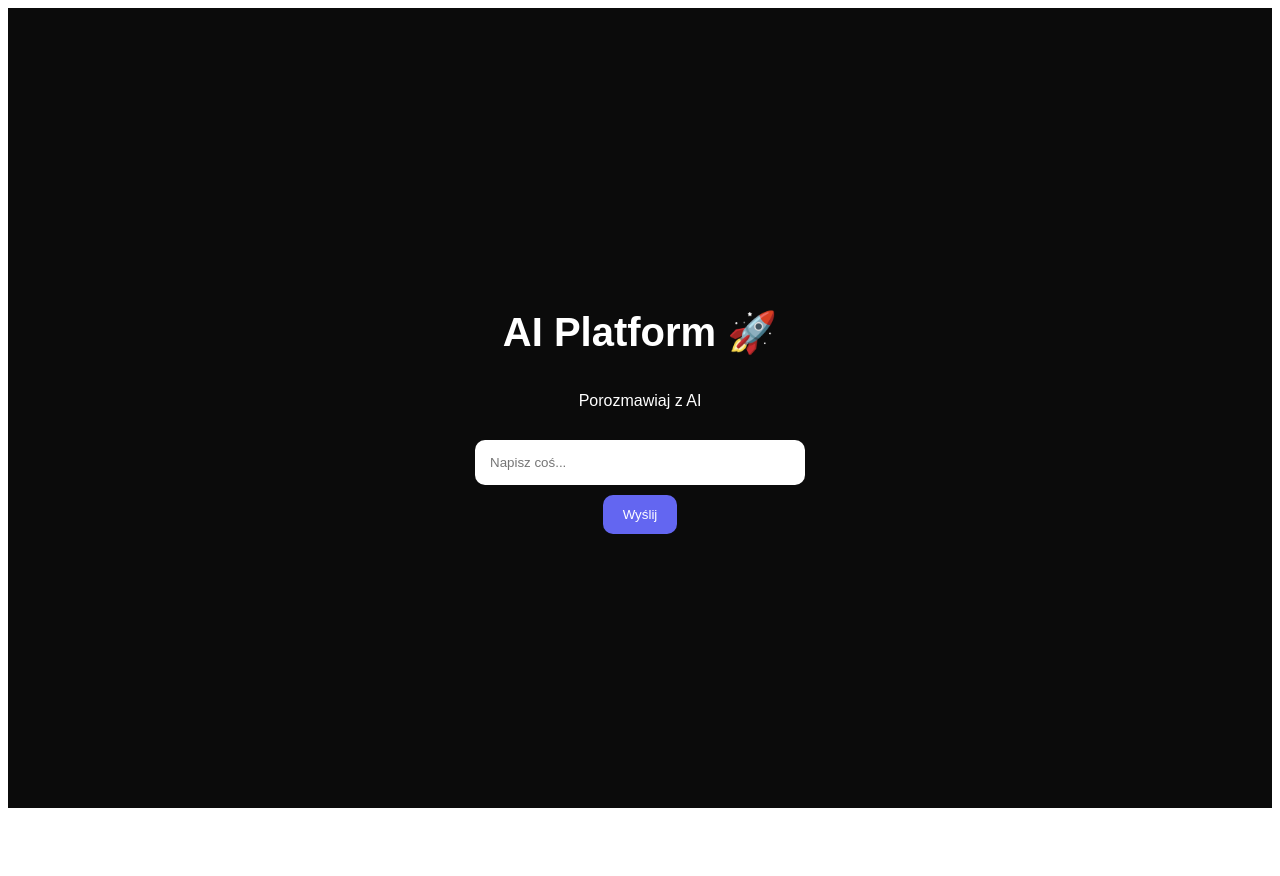
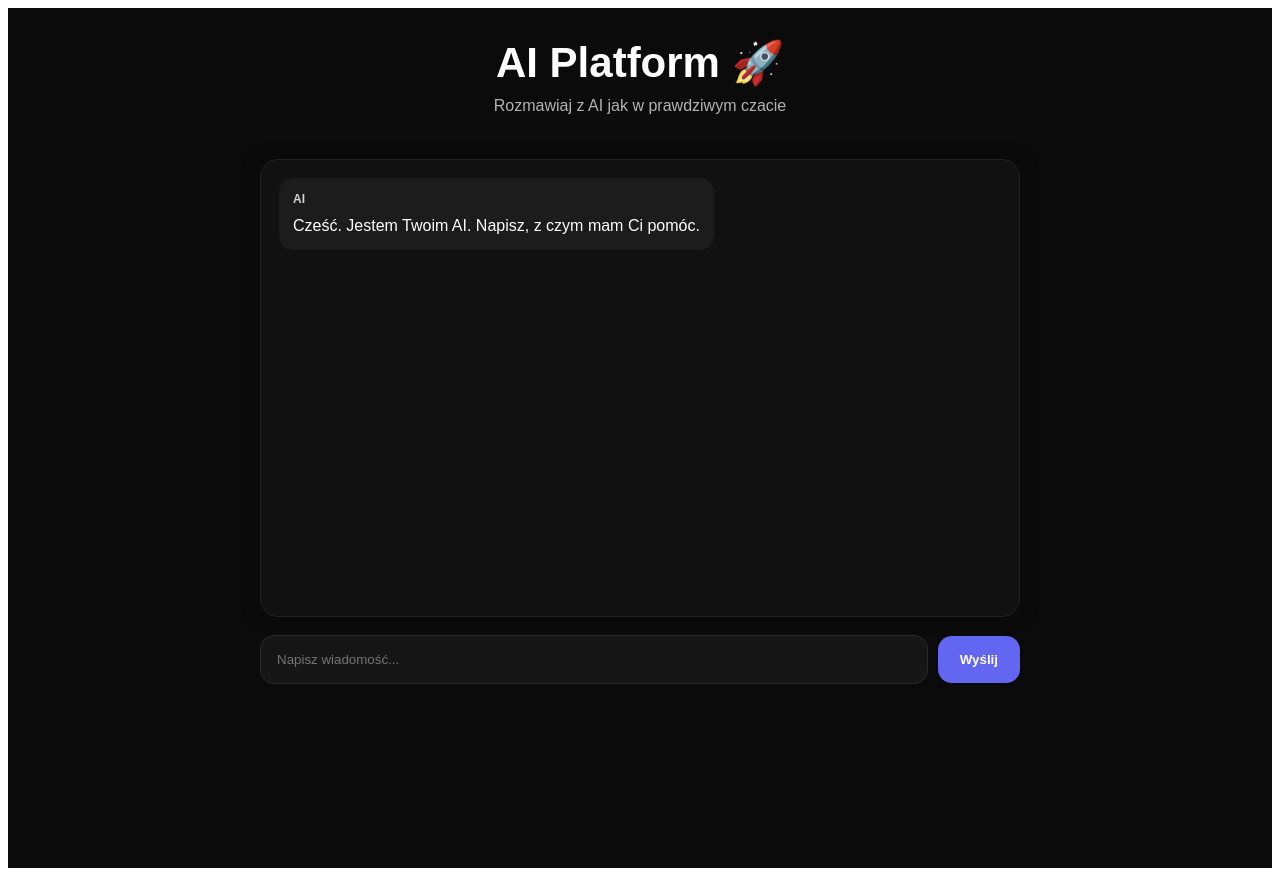
Before and after one commit to lukaszjastrzebski86-beep/ai-platform, a Next.js app: page / in a window 1280 px wide. Before the commit the page ends 816 px from the top, so only its background shows below. Built offline with nearby package versions, Linux system fonts and the light colour scheme.

Commit message:
Update page.tsx

```diff
--- a/app/page.tsx
+++ b/app/page.tsx
@@ -2,78 +2,180 @@
 
 import { useState } from "react";
 
+type Msg = {
+  role: "user" | "assistant";
+  content: string;
+};
+
 export default function Home() {
   const [message, setMessage] = useState("");
-  const [reply, setReply] = useState("");
+  const [messages, setMessages] = useState<Msg[]>([
+    {
+      role: "assistant",
+      content: "Cześć. Jestem Twoim AI. Napisz, z czym mam Ci pomóc.",
+    },
+  ]);
+  const [loading, setLoading] = useState(false);
 
   const send = async () => {
+    const trimmed = message.trim();
+    if (!trimmed || loading) return;
+
+    const newMessages: Msg[] = [...messages, { role: "user", content: trimmed }];
+    setMessages(newMessages);
+    setMessage("");
+    setLoading(true);
+
     try {
       const res = await fetch("/api/chat", {
         method: "POST",
         headers: {
           "Content-Type": "application/json",
         },
-        body: JSON.stringify({ message }),
+        body: JSON.stringify({ messages: newMessages }),
       });
 
       const data = await res.json();
-      setReply(data.reply);
+
+      setMessages([
+        ...newMessages,
+        {
+          role: "assistant",
+          content: data.reply || "Brak odpowiedzi.",
+        },
+      ]);
     } catch (error) {
-      setReply("Błąd połączenia z AI");
+      setMessages([
+        ...newMessages,
+        {
+          role: "assistant",
+          content: "Błąd połączenia z AI.",
+        },
+      ]);
+    } finally {
+      setLoading(false);
     }
   };
 
   return (
     <main
       style={{
+        minHeight: "100vh",
+        background: "#0b0b0b",
+        color: "white",
+        fontFamily: "Arial, sans-serif",
+        display: "flex",
+        justifyContent: "center",
+        padding: "30px 15px",
+      }}
+    >
+      <div
+        style={{
+          width: "100%",
+          maxWidth: "760px",
           display: "flex",
           flexDirection: "column",
-        alignItems: "center",
-        justifyContent: "center",
-        height: "100vh",
-        background: "#0b0b0b",
-        color: "white",
-        fontFamily: "Arial",
+          gap: "18px",
         }}
       >
-      <h1 style={{ fontSize: "40px", marginBottom: "20px" }}>
-        AI Platform 🚀
-      </h1>
+        <div style={{ textAlign: "center", marginBottom: "10px" }}>
+          <h1 style={{ fontSize: "42px", margin: 0 }}>AI Platform 🚀</h1>
+          <p style={{ color: "#b3b3b3", marginTop: "10px" }}>
+            Rozmawiaj z AI jak w prawdziwym czacie
+          </p>
+        </div>
 
-      <p style={{ marginBottom: "30px" }}>Porozmawiaj z AI</p>
+        <div
+          style={{
+            background: "#111",
+            border: "1px solid #222",
+            borderRadius: "18px",
+            padding: "18px",
+            minHeight: "420px",
+            display: "flex",
+            flexDirection: "column",
+            gap: "12px",
+            boxShadow: "0 0 20px rgba(0,0,0,0.25)",
+          }}
+        >
+          {messages.map((msg, index) => (
+            <div
+              key={index}
+              style={{
+                alignSelf: msg.role === "user" ? "flex-end" : "flex-start",
+                maxWidth: "80%",
+                background: msg.role === "user" ? "#4f46e5" : "#1c1c1c",
+                color: "white",
+                padding: "12px 14px",
+                borderRadius: "14px",
+                lineHeight: 1.5,
+                whiteSpace: "pre-wrap",
+              }}
+            >
+              <strong style={{ display: "block", marginBottom: "6px", fontSize: "12px", opacity: 0.8 }}>
+                {msg.role === "user" ? "Ty" : "AI"}
+              </strong>
+              {msg.content}
+            </div>
+          ))}
 
+          {loading && (
+            <div
+              style={{
+                alignSelf: "flex-start",
+                background: "#1c1c1c",
+                padding: "12px 14px",
+                borderRadius: "14px",
+                color: "#bdbdbd",
+              }}
+            >
+              AI pisze...
+            </div>
+          )}
+        </div>
+
+        <div
+          style={{
+            display: "flex",
+            gap: "10px",
+            alignItems: "center",
+          }}
+        >
           <input
             value={message}
             onChange={(e) => setMessage(e.target.value)}
-        placeholder="Napisz coś..."
+            onKeyDown={(e) => {
+              if (e.key === "Enter") send();
+            }}
+            placeholder="Napisz wiadomość..."
             style={{
-          padding: "15px",
-          width: "300px",
-          borderRadius: "10px",
-          border: "none",
-          marginBottom: "10px",
+              flex: 1,
+              padding: "16px",
+              borderRadius: "14px",
+              border: "1px solid #2a2a2a",
+              background: "#161616",
+              color: "white",
+              outline: "none",
             }}
           />
 
           <button
             onClick={send}
+            disabled={loading}
             style={{
-          padding: "12px 20px",
-          borderRadius: "10px",
+              padding: "16px 22px",
+              borderRadius: "14px",
               border: "none",
-          background: "#6366f1",
+              background: loading ? "#3a3a3a" : "#6366f1",
               color: "white",
-          cursor: "pointer",
+              cursor: loading ? "default" : "pointer",
+              fontWeight: 700,
             }}
           >
             Wyślij
           </button>
-
-      {reply && (
-        <p style={{ marginTop: "20px", maxWidth: "400px", textAlign: "center" }}>
-          🤖 {reply}
-        </p>
-      )}
+        </div>
+      </div>
     </main>
   );
 }
```
Lines whose indentation alone changed are shown as unchanged.
